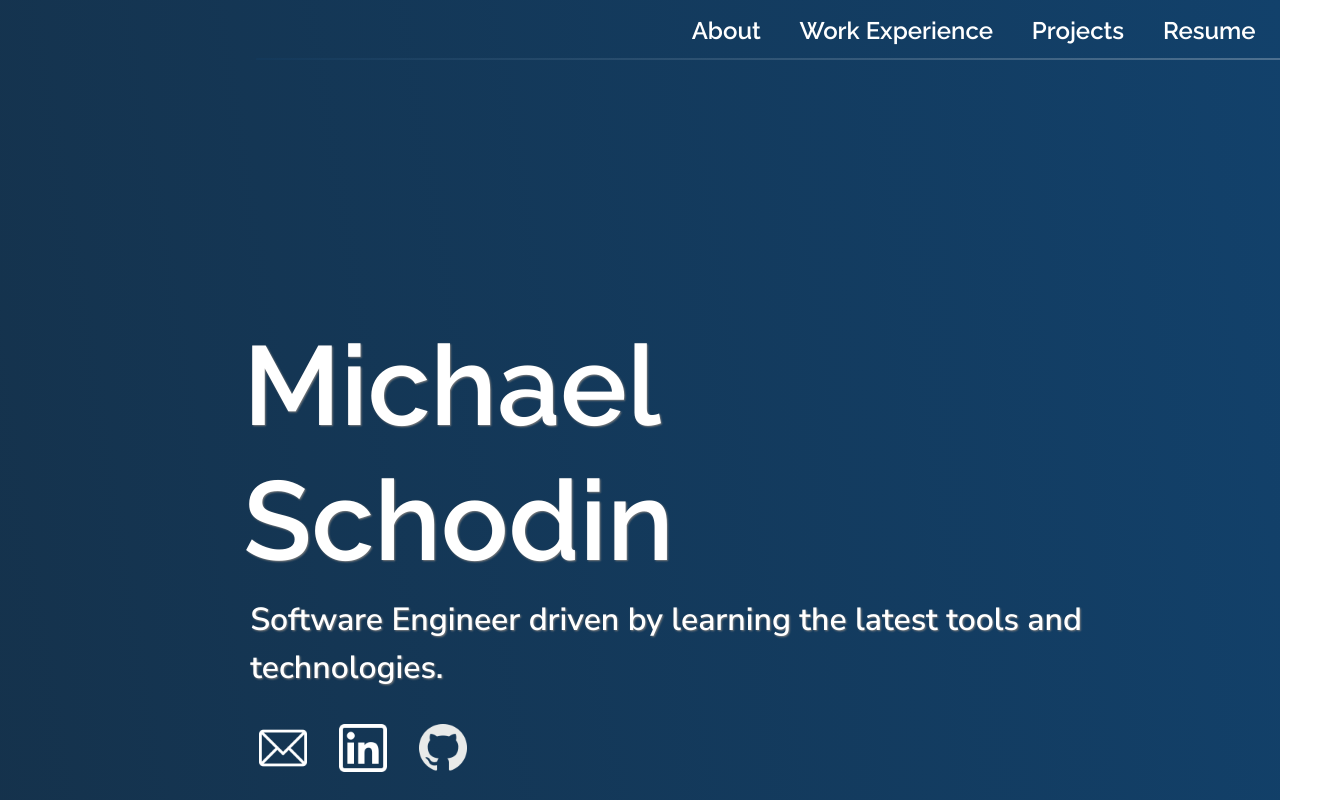
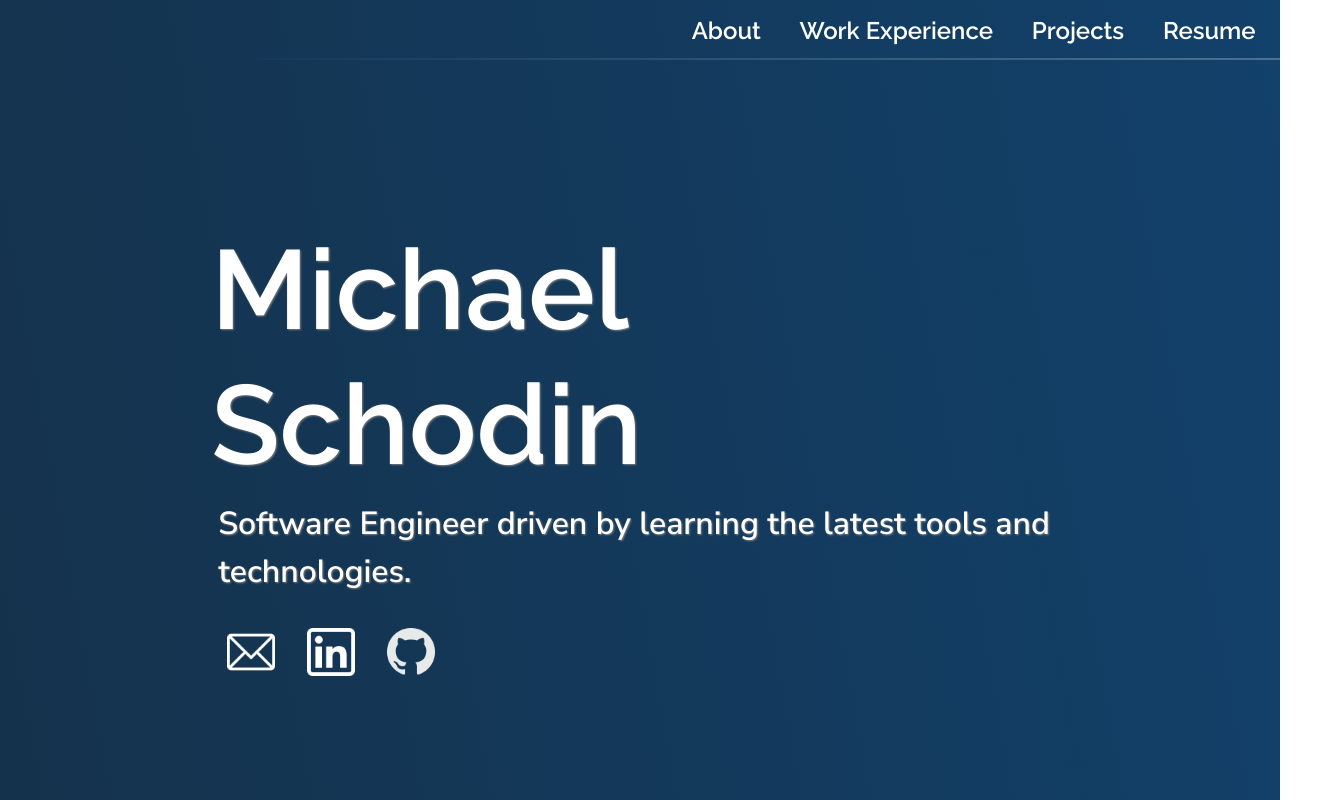
Before and after one commit to mschodin/personal_website, a React (Create React App) app: page / in a window 1280 px wide. Shown: the top 800 px of the page, 1344 px wide, since content can reach past the window. Built offline with nearby package versions, Linux system fonts and the light colour scheme.

Commit message:
add overflow and change margin

```diff
--- a/src/App.css
+++ b/src/App.css
@@ -6,6 +6,7 @@
   text-align: center;
   background-image: linear-gradient(to top right, var(--paletteColor5Dark), var(--paletteColor3Dark));
   min-height: 100vh;
+  overflow: auto;
 }
 
 .App-logo {
--- a/src/Components/Section.css
+++ b/src/Components/Section.css
@@ -4,7 +4,7 @@
     display: inline-flex;
     height: 100%;
     padding: 1.2rem;
-    margin: 14rem;
+    margin: 10vw;
 }
 
 .section-content {
```
